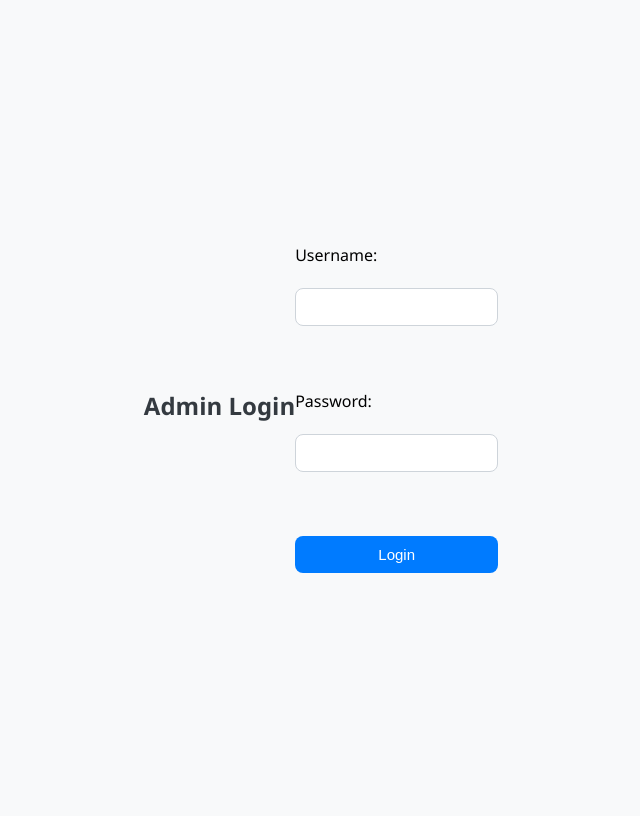
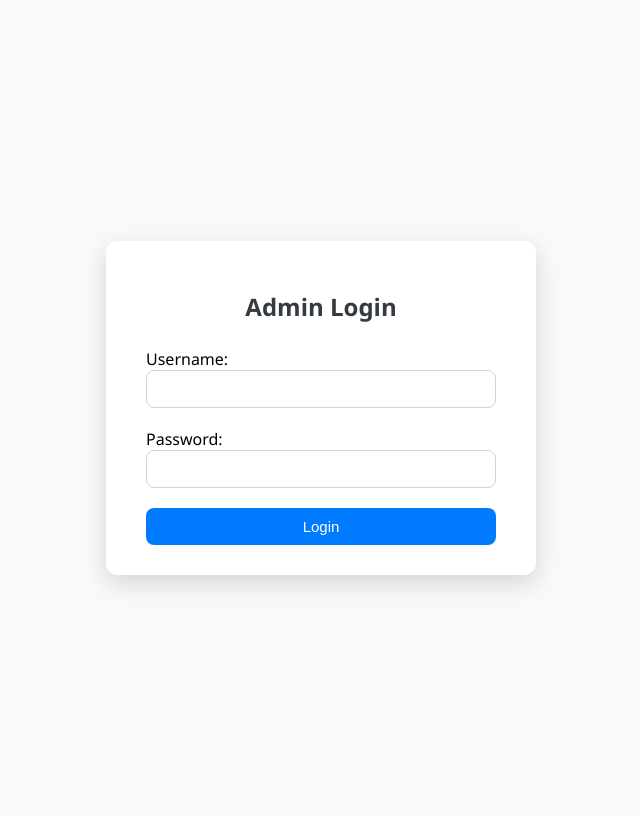
Before and after one commit to salilgupta332/Speedy-Bites, a Django app: page /admin/admin-login/ in a window 1280 px wide. Shown: the whole page, without its empty margins (319-959 px from the left). Run offline with Django 5.2, Linux system fonts and the light colour scheme; parts of the project's set-up code (start-up, migrations or seed data) failed here and were passed over.

Commit message:
Login form  updated

```diff
--- a/core/templates/admin/admin_login.html
+++ b/core/templates/admin/admin_login.html
@@ -3,22 +3,30 @@
 <html lang="en">
   <head>
     <title>Admin Login</title>
-    <link rel="stylesheet" href="{% static 'css/admin_login.css' %}">
+    <link rel="stylesheet" href="{% static 'css/admin_login.css' %}" />
   </head>
   <body>
+    <div class="login-container">
       <h2>Admin Login</h2>
+
       {% if messages %}
+        <div class="message">
           {% for message in messages %}
-            <p style="color:red;">{{ message }}</p>
+            <p>{{ message }}</p>
           {% endfor %}
+        </div>
       {% endif %}
+
       <form method="POST">
         {% csrf_token %}
-        <label>Username:</label><br>
-        <input type="text" name="username" required><br><br>
-        <label>Password:</label><br>
-        <input type="password" name="password" required><br><br>
+        <label>Username:</label>
+        <input type="text" name="username" required />
+
+        <label>Password:</label>
+        <input type="password" name="password" required />
+
         <button type="submit">Login</button>
       </form>
+    </div>
   </body>
 </html>
```
Lines whose indentation alone changed are shown as unchanged.
